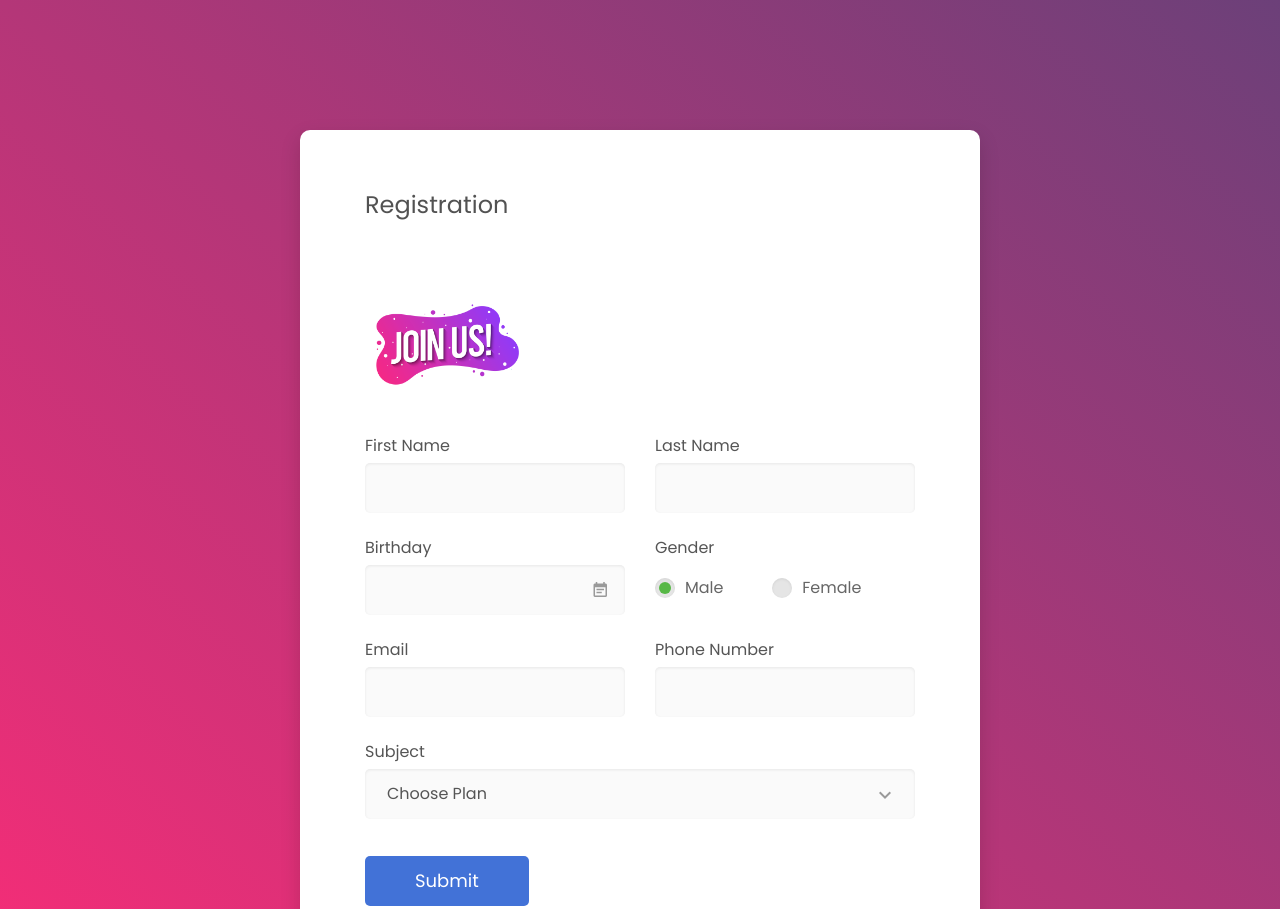
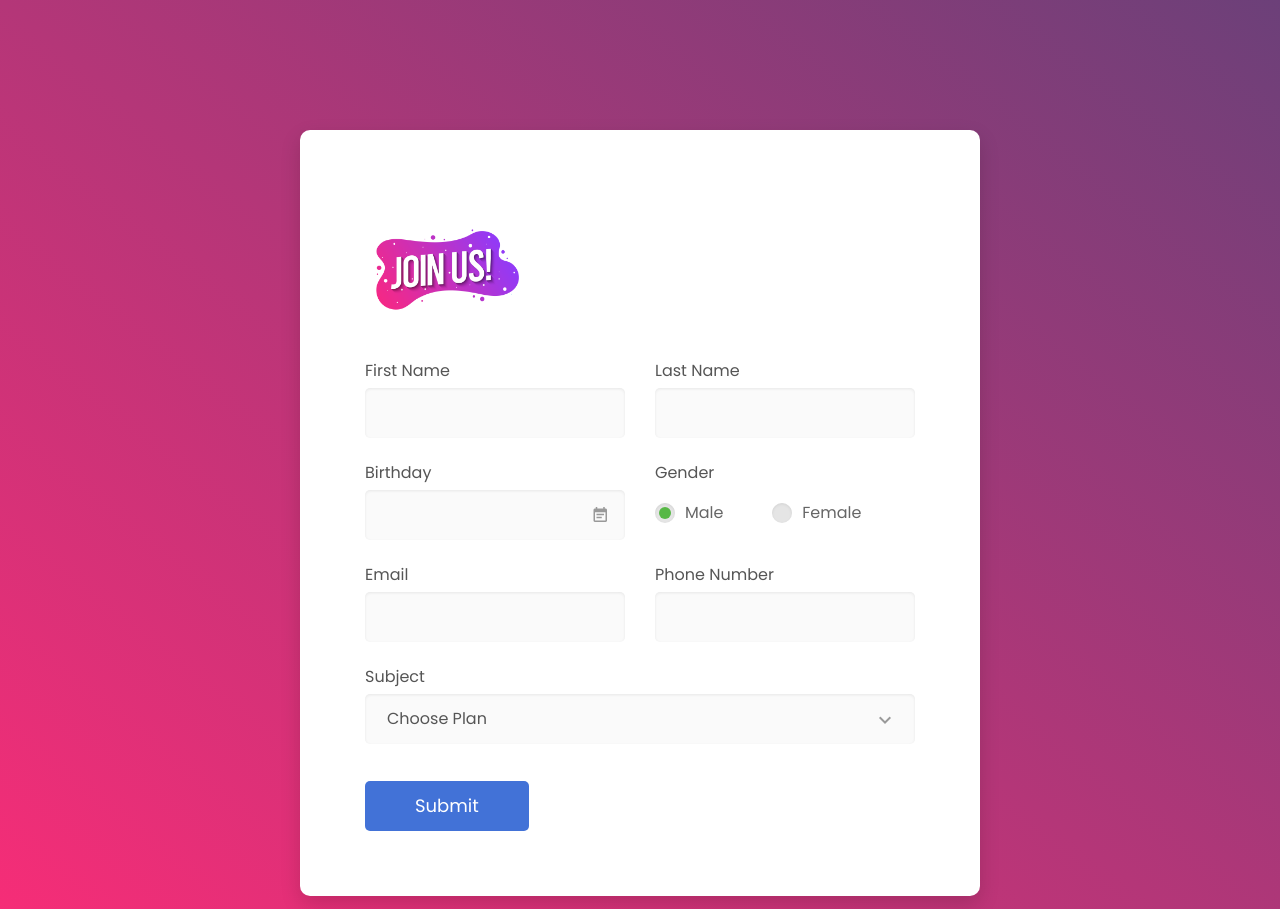
Before and after one commit to sparsh121/CodeMe, a plain HTML site: page index.html in a window 1280 px wide. Shown: the top 909 px of the page. Drawn offline with Linux system fonts and the light colour scheme.

Commit message:
Minor Changes

```diff
--- a/index.html
+++ b/index.html
@@ -31,7 +31,6 @@
         <div class="wrapper wrapper--w680">
             <div class="card card-4">
                 <div class="card-body">
-                    <h2 class="title">Registration</h2>
                    <img src="images/joinus.png" height="30%" width="30%">
                     <form method="POST">
                         <div class="row row-space">
```
